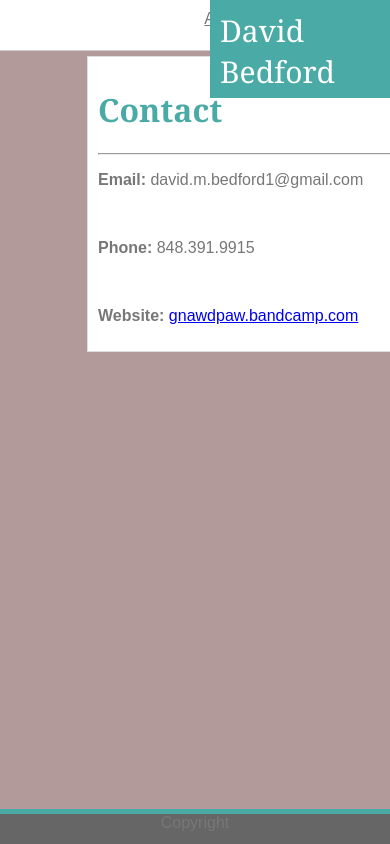
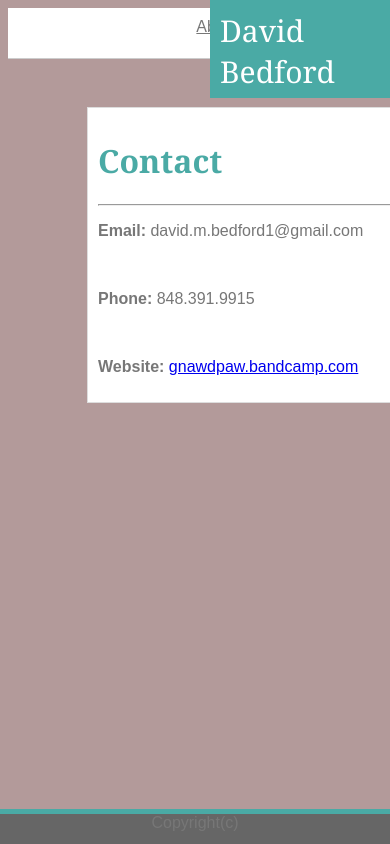
Before and after one commit to davidmbedford/Responsive-Portfolio, a plain HTML site: page contact.html in a window 390 px wide. Shown: the top 844 px of the page. Drawn offline with Linux system fonts and the light colour scheme.

Commit message:
Mar 2: third push, MVP

```diff
--- a/assets/css/style.css
+++ b/assets/css/style.css
@@ -117,6 +117,10 @@ footer {
   .section {
     width: 480px;
   }
+  header {
+    position: static;
+    top: 0;
+  }
 
 
 }
--- a/contact.html
+++ b/contact.html
@@ -36,7 +36,7 @@
 
     </div>
 
-    <footer>Copyright</footer>
+    <footer>Copyright(c)</footer>
 
   </body>
 
```
Also changed, not shown: portfolio.html (+1 -1 lines).
